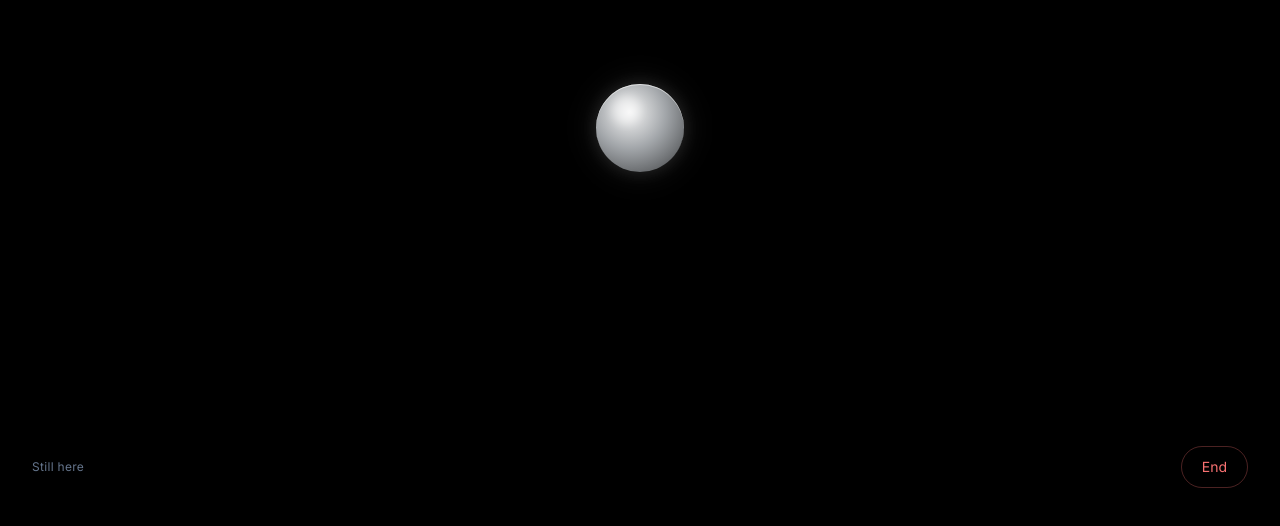
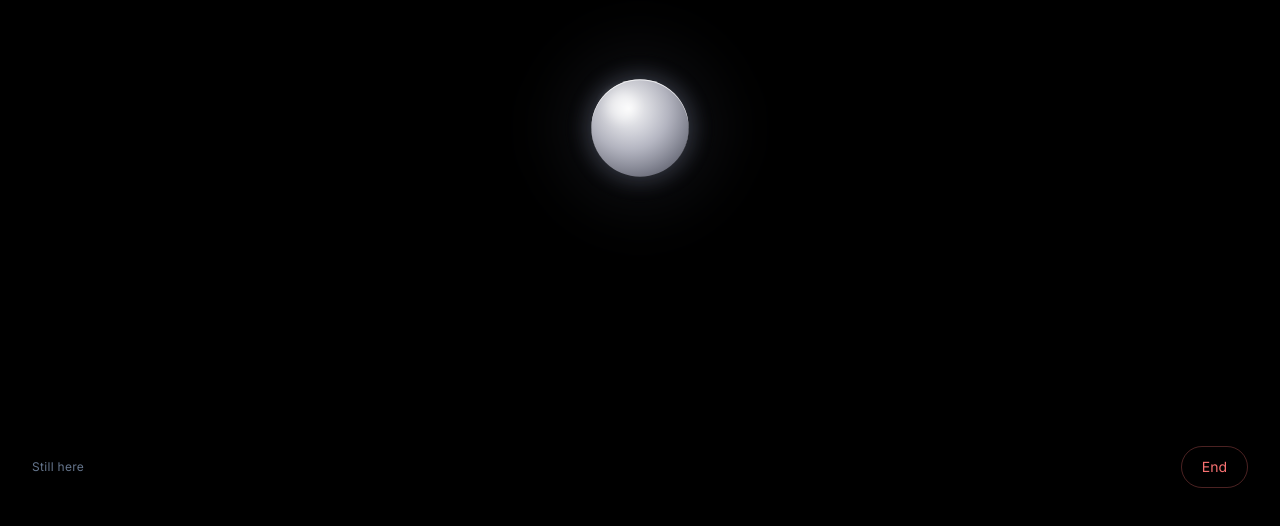
Before and after one commit to dkennedy1984/still-here, a Next.js app in the folder apps/web/: page /call in a window 1280 px wide. Shown: the part 272-798 px from the top of the page. Built offline with nearby package versions, Linux system fonts and the light colour scheme.

Commit message:
feat: RAF-driven orb, check-in timer, luna voice, better greeting pacing

```diff
--- a/apps/web/src/components/PresenceOrb.tsx
+++ b/apps/web/src/components/PresenceOrb.tsx
@@ -1,58 +1,130 @@
 'use client';
-import { useEffect, useState } from 'react';
+import { useEffect, useState, useRef } from 'react';
+
+type OrbState = 'idle' | 'listening' | 'speaking' | 'greeting';
 
 interface PresenceOrbProps {
-  state: 'idle' | 'listening' | 'speaking' | 'greeting';
+  state: OrbState;
   size?: 'sm' | 'lg';
 }
 
 export function PresenceOrb({ state, size = 'lg' }: PresenceOrbProps) {
-  const [visible, setVisible] = useState(false);
-  useEffect(() => { const t = setTimeout(() => setVisible(true), 100); return () => clearTimeout(t); }, []);
+  const [mounted, setMounted] = useState(false);
+  const [beatPhase, setBeatPhase] = useState(0);
+  const animRef = useRef<number>();
+  const startRef = useRef(Date.now());
 
-  const d = size === 'lg' ? 88 : 64;
-  const isSpeaking = state === 'speaking';
+  useEffect(() => {
+    setMounted(true);
+    const animate = () => {
+      setBeatPhase((Date.now() - startRef.current) / 1000);
+      animRef.current = requestAnimationFrame(animate);
+    };
+    animRef.current = requestAnimationFrame(animate);
+    return () => { if (animRef.current) cancelAnimationFrame(animRef.current); };
+  }, []);
+
+  const d = size === 'lg' ? 96 : 64;
+  const isSpeaking = state === 'speaking' || state === 'greeting';
   const isListening = state === 'listening';
+
+  // Breathing calculation - smooth sine wave
+  const breathe = Math.sin(beatPhase * 0.4) * 0.5 + 0.5; // 0 to 1, ~15s cycle
+  const heartbeat = isSpeaking
+    ? Math.sin(beatPhase * 3.5) * 0.5 + 0.5  // faster pulse when speaking
+    : Math.sin(beatPhase * 0.7) * 0.5 + 0.5;  // slow pulse at idle
+
+  const coreScale = isSpeaking
+    ? 1.05 + heartbeat * 0.08
+    : isListening
+    ? 0.92 + breathe * 0.03
+    : 0.96 + breathe * 0.06;
+
+  const glowIntensity = isSpeaking
+    ? 0.35 + heartbeat * 0.2
+    : 0.12 + breathe * 0.08;
+
+  const coreColor = isSpeaking
+    ? `rgba(${Math.round(100 + heartbeat * 40)}, 220, ${Math.round(120 + heartbeat * 20)}, 0.95)`
+    : isListening
+    ? 'rgba(180, 200, 255, 0.9)'
+    : `rgba(${Math.round(230 + breathe * 25)}, ${Math.round(232 + breathe * 23)}, ${Math.round(240 + breathe * 15)}, 0.92)`;
+
+  const glowColor = isSpeaking
+    ? `rgba(80, 200, 100, ${glowIntensity})`
+    : isListening
+    ? `rgba(120, 160, 255, ${glowIntensity * 0.7})`
+    : `rgba(200, 210, 255, ${glowIntensity * 0.5})`;
 
   return (
     <div
-      className="relative flex items-center justify-center"
-      style={{ width: d * 2.4, height: d * 2.4, opacity: visible ? 1 : 0, transition: 'opacity 1.5s ease' }}
+      className="relative flex items-center justify-center select-none"
+      style={{
+        width: d * 2.8,
+        height: d * 2.8,
+        opacity: mounted ? 1 : 0,
+        transition: 'opacity 2s ease',
+      }}
     >
-      {/* Ripple rings - speaking only, smooth continuous outward ripple */}
+      {/* Outermost ambient glow - very subtle, large */}
+      <div
+        className="absolute rounded-full"
+        style={{
+          width: d * 2.6,
+          height: d * 2.6,
+          background: `radial-gradient(circle, ${glowColor} 0%, transparent 65%)`,
+          filter: 'blur(20px)',
+          transition: 'background 0.8s ease',
+        }}
+      />
+
+      {/* Ripple rings - speaking only */}
       {isSpeaking && (
         <>
-          <div className="absolute rounded-full animate-ripple-1"
-            style={{ width: d * 2.2, height: d * 2.2, border: '1px solid rgba(134,239,172,0.25)' }} />
-          <div className="absolute rounded-full animate-ripple-2"
-            style={{ width: d * 2.2, height: d * 2.2, border: '1px solid rgba(134,239,172,0.20)' }} />
-          <div className="absolute rounded-full animate-ripple-3"
-            style={{ width: d * 2.2, height: d * 2.2, border: '1px solid rgba(134,239,172,0.15)' }} />
+          {[0, 1, 2].map((i) => {
+            const progress = ((beatPhase * 0.5 - i * 0.33) % 1 + 1) % 1;
+            const ringScale = 0.7 + progress * 0.6;
+            const ringOpacity = Math.max(0, (1 - progress) * 0.5);
+            return (
+              <div
+                key={i}
+                className="absolute rounded-full"
+                style={{
+                  width: d * 1.8,
+                  height: d * 1.8,
+                  border: `1.5px solid rgba(100, 220, 120, ${ringOpacity})`,
+                  transform: `scale(${ringScale})`,
+                  // No transition - driven by RAF for smooth animation
+                }}
+              />
+            );
+          })}
         </>
       )}
 
-      {/* Listening ring */}
+      {/* Listening ring - single slow pulse */}
       {isListening && (
-        <div className="absolute rounded-full"
+        <div
+          className="absolute rounded-full"
           style={{
-            width: d * 1.5, height: d * 1.5,
-            border: '1px solid rgba(210,215,220,0.2)',
-            animation: 'breathe 3s ease-in-out infinite',
-          }} />
+            width: d * 1.5,
+            height: d * 1.5,
+            border: '1px solid rgba(150, 180, 255, 0.25)',
+            transform: `scale(${0.95 + breathe * 0.1})`,
+            opacity: 0.4 + breathe * 0.3,
+          }}
+        />
       )}
 
-      {/* Glow halo */}
+      {/* Mid glow halo */}
       <div
         className="absolute rounded-full"
         style={{
-          width: d * 1.5, height: d * 1.5,
-          background: isSpeaking
-            ? 'radial-gradient(circle, rgba(134,239,172,0.25) 0%, transparent 70%)'
-            : isListening
-            ? 'radial-gradient(circle, rgba(220,225,235,0.15) 0%, transparent 70%)'
-            : 'radial-gradient(circle, rgba(255,255,255,0.12) 0%, transparent 70%)',
-          filter: 'blur(10px)',
-          transition: 'background 0.8s ease',
+          width: d * 1.4,
+          height: d * 1.4,
+          background: `radial-gradient(circle, ${glowColor.replace(/[\d.]+\)$/, `${glowIntensity * 1.5})`)} 0%, transparent 70%)`,
+          filter: 'blur(8px)',
+          transition: 'background 0.6s ease',
         }}
       />
 
@@ -60,24 +132,44 @@ export function PresenceOrb({ state, size = 'lg' }: PresenceOrbProps) {
       <div
         className="relative rounded-full"
         style={{
-          width: d, height: d,
+          width: d,
+          height: d,
+          transform: `scale(${coreScale})`,
           background: isSpeaking
-            ? 'radial-gradient(circle at 38% 32%, rgba(200,255,210,0.98) 0%, rgba(100,220,130,0.85) 45%, rgba(40,160,80,0.6) 100%)'
+            ? `radial-gradient(circle at 38% 30%, rgba(220, 255, 225, 0.99) 0%, rgba(${Math.round(80 + heartbeat * 40)}, 210, ${Math.round(100 + heartbeat * 30)}, 0.92) 45%, rgba(30, 140, 60, 0.7) 100%)`
             : isListening
-            ? 'radial-gradient(circle at 38% 32%, rgba(240,243,255,0.95) 0%, rgba(200,205,220,0.75) 45%, rgba(130,135,155,0.4) 100%)'
-            : 'radial-gradient(circle at 38% 32%, rgba(255,255,255,0.95) 0%, rgba(210,215,220,0.75) 45%, rgba(140,145,150,0.4) 100%)',
+            ? 'radial-gradient(circle at 38% 30%, rgba(220, 230, 255, 0.98) 0%, rgba(150, 170, 240, 0.8) 45%, rgba(80, 100, 200, 0.5) 100%)'
+            : `radial-gradient(circle at 38% 30%, rgba(255, 255, 255, ${0.88 + breathe * 0.1}) 0%, rgba(${Math.round(195 + breathe * 20)}, ${Math.round(198 + breathe * 18)}, ${Math.round(215 + breathe * 12)}, 0.8) 45%, rgba(120, 125, 150, 0.45) 100%)`,
           boxShadow: isSpeaking
-            ? '0 0 25px rgba(100,220,130,0.4), 0 0 50px rgba(100,220,130,0.15), inset 0 1px 0 rgba(255,255,255,0.9)'
+            ? `0 0 ${Math.round(20 + heartbeat * 20)}px rgba(80, 210, 100, ${0.35 + heartbeat * 0.2}), 0 0 ${Math.round(40 + heartbeat * 30)}px rgba(80, 210, 100, 0.15), inset 0 1px 0 rgba(255,255,255,0.95)`
             : isListening
-            ? '0 0 20px rgba(200,205,220,0.25), inset 0 1px 0 rgba(255,255,255,0.7)'
-            : '0 0 18px rgba(255,255,255,0.12), inset 0 1px 0 rgba(255,255,255,0.6)',
-          animation: isSpeaking ? 'none' : 'breathe 5s ease-in-out infinite',
-          transition: 'background 0.5s ease, box-shadow 0.5s ease, width 0.4s ease, height 0.4s ease',
+            ? '0 0 20px rgba(130, 160, 255, 0.2), inset 0 1px 0 rgba(255,255,255,0.8)'
+            : `0 0 ${Math.round(15 + breathe * 12)}px rgba(180, 190, 220, ${0.1 + breathe * 0.08}), inset 0 1px 0 rgba(255,255,255,${0.6 + breathe * 0.2})`,
+          transition: 'background 0.6s ease, box-shadow 0.4s ease',
         }}
       >
-        {/* Specular highlight */}
-        <div className="absolute rounded-full"
-          style={{ width: '32%', height: '32%', top: '14%', left: '18%', background: 'rgba(255,255,255,0.45)', filter: 'blur(5px)' }} />
+        {/* Specular highlight - moves slightly */}
+        <div
+          className="absolute rounded-full"
+          style={{
+            width: '30%',
+            height: '30%',
+            top: '12%',
+            left: '16%',
+            background: `rgba(255,255,255,${0.35 + breathe * 0.15})`,
+            filter: 'blur(6px)',
+            transition: 'opacity 0.5s ease',
+          }}
+        />
+        {/* Secondary inner glow when speaking */}
+        {isSpeaking && (
+          <div
+            className="absolute inset-0 rounded-full"
+            style={{
+              background: `radial-gradient(circle at 50% 50%, rgba(150, 255, 170, ${heartbeat * 0.2}) 0%, transparent 60%)`,
+            }}
+          />
+        )}
       </div>
     </div>
   );
--- a/apps/web/tailwind.config.ts
+++ b/apps/web/tailwind.config.ts
@@ -26,21 +26,13 @@ const config: Config = {
       },
       animation: {
         'breathe': 'breathe 5s ease-in-out infinite',
-        'ripple-1': 'rippleOut 2.8s ease-out infinite',
-        'ripple-2': 'rippleOut 2.8s ease-out infinite 0.93s',
-        'ripple-3': 'rippleOut 2.8s ease-out infinite 1.86s',
+        'fade-in': 'fadeIn 1.5s ease-in forwards',
         'pulse-slow': 'pulse 4s ease-in-out infinite',
-        'fade-in': 'fadeIn 1.5s ease-in forwards',
       },
       keyframes: {
         breathe: {
           '0%, 100%': { transform: 'scale(1)' },
           '50%': { transform: 'scale(1.06)' },
-        },
-        rippleOut: {
-          '0%': { transform: 'scale(0.85)', opacity: '0' },
-          '15%': { transform: 'scale(0.88)', opacity: '0.6' },
-          '100%': { transform: 'scale(1)', opacity: '0' },
         },
         fadeIn: {
           '0%': { opacity: '0' },
```
Also changed, not shown: 1 other file (tests, documents, lock files or other folders).
